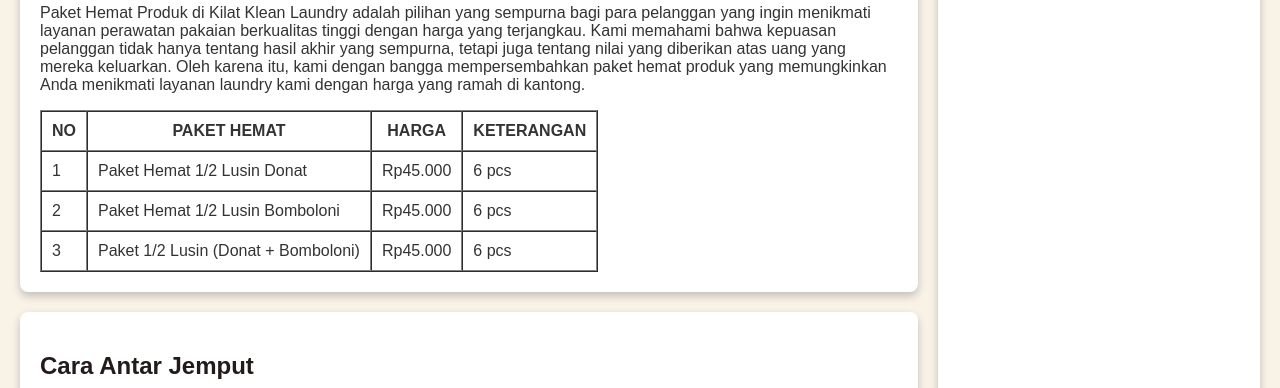
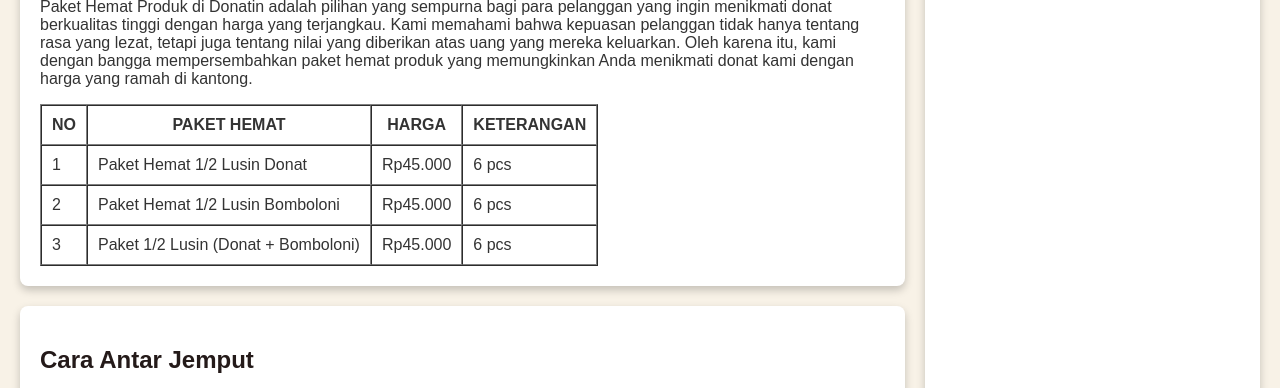
Before and after one commit to zuhdi523/zuhdi523.github.io, a plain HTML site: page index.html in a window 1280 px wide. Shown: the part 1807-2195 px from the top of the page. Drawn offline with Linux system fonts and the light colour scheme.

Commit message:
Update index.html
Signed-off-by: zuhdi523 <zuhdimjhd@gmail.com>

```diff
--- a/index.html
+++ b/index.html
@@ -38,7 +38,7 @@
         <article id="produk" class="card">
         <h2>Paket Hemat Produk</h2>
         <img src="img/produk.png" alt="logo " class="gambar-artikel" width="500px">
-          <p>Paket Hemat Produk di Kilat Klean Laundry adalah pilihan yang sempurna bagi para pelanggan yang ingin menikmati layanan perawatan pakaian berkualitas tinggi dengan harga yang terjangkau. Kami memahami bahwa kepuasan pelanggan tidak hanya tentang hasil akhir yang sempurna, tetapi juga tentang nilai yang diberikan atas uang yang mereka keluarkan. Oleh karena itu, kami dengan bangga mempersembahkan paket hemat produk yang memungkinkan Anda menikmati layanan laundry kami dengan harga yang ramah di kantong.</p>
+          <p>Paket Hemat Produk di Donatin adalah pilihan yang sempurna bagi para pelanggan yang ingin menikmati donat berkualitas tinggi dengan harga yang terjangkau. Kami memahami bahwa kepuasan pelanggan tidak hanya tentang rasa yang lezat, tetapi juga tentang nilai yang diberikan atas uang yang mereka keluarkan. Oleh karena itu, kami dengan bangga mempersembahkan paket hemat produk yang memungkinkan Anda menikmati donat kami dengan harga yang ramah di kantong.</p>
           <table>
             <table border="1px" cellspacing="0"
         cellpadding="10px">
```
